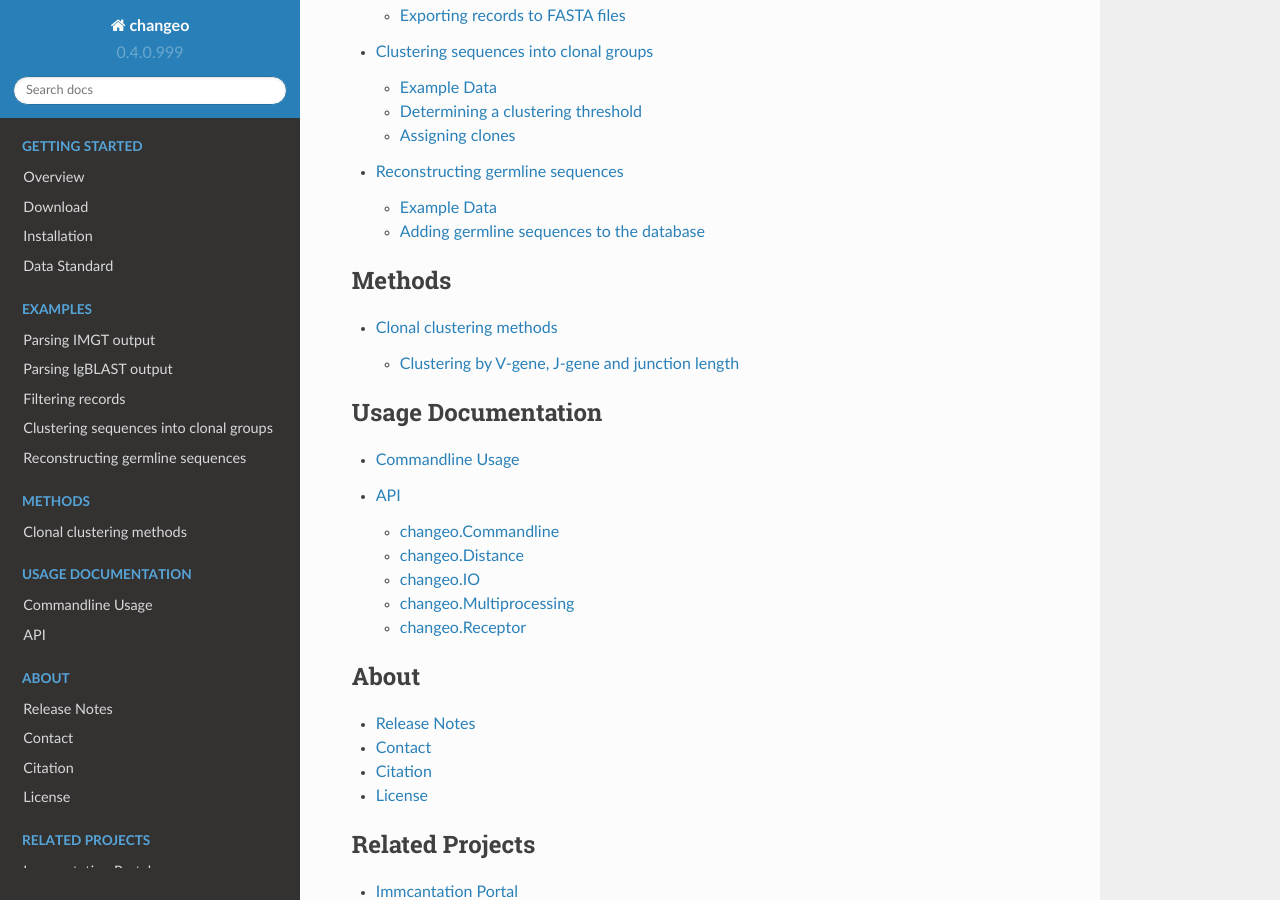
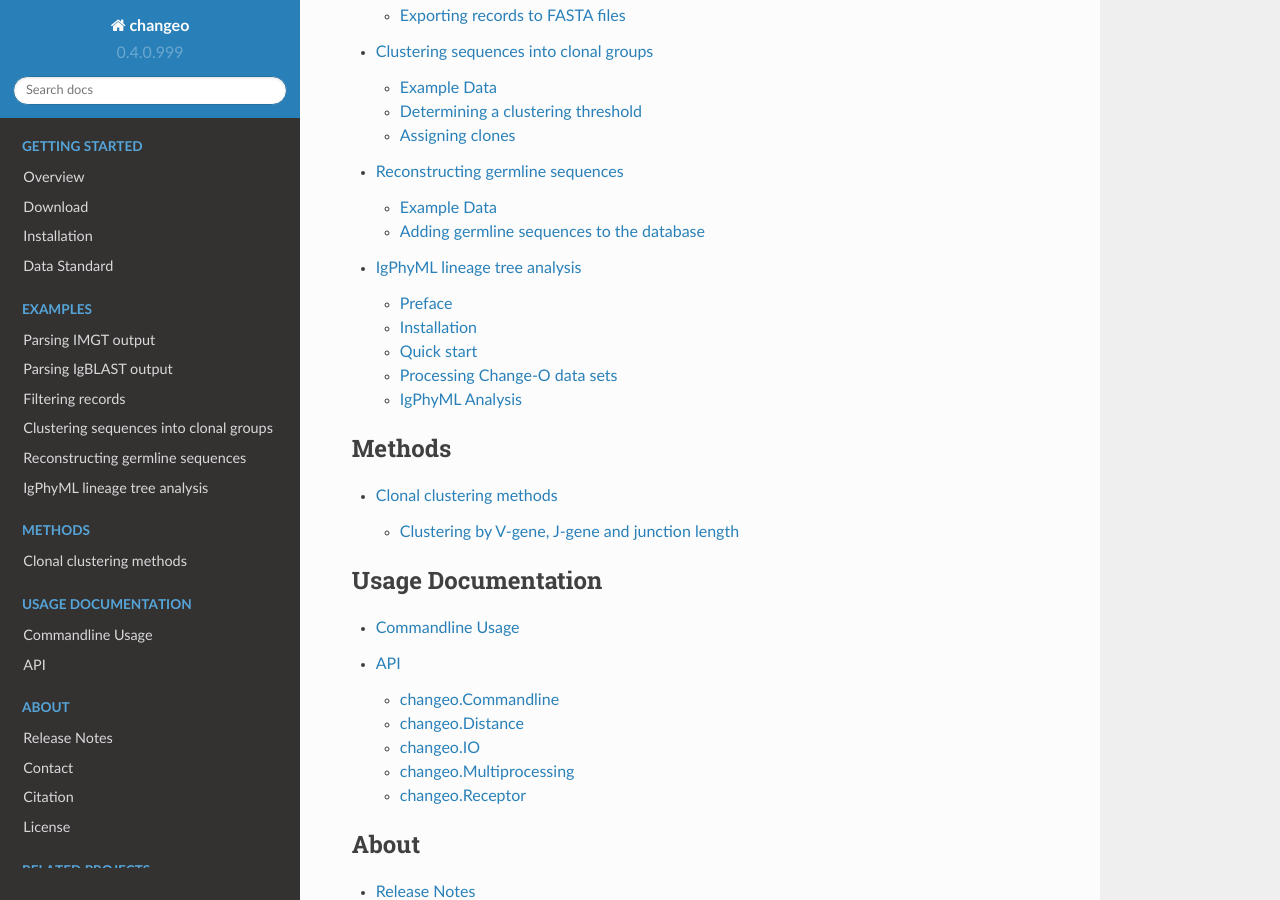
Before and after one commit to immcantation/changeo, a Sphinx documentation site: the page built from docs/index.rst, in a window 1280 px wide and 900 px high, scrolled down 1128 px. Built offline with Sphinx 7.4.7 and the Read the Docs theme 2.0.0, drawn with Linux system fonts in a browser that asks for light colours; formulas are drawn with MathJax 3; some of the changed lines change nothing that is shown.

Commit message:
Added IgPhyML docs

```diff
--- /dev/null
+++ b/docs/examples/igphyml.rst
@@ -0,0 +1,411 @@
+IgPhyML lineage tree analysis
+===============================
+
+Preface
+-----------
+
+This is the instruction guide for using the new, repertoire-wide
+version of IgPhyML, which has been integrated into the new version of
+Change-O. It’s not officially released yet, so please let us know if
+you’re planning to publish anything using it. A lot of the features are
+still in active development, so feedback, especially with input/output
+format and problems encountered, would be greatly appreciated.
+
+Also, if you’re analysing single lineages, all of the old features
+still work, so check out the old manual (docs/IgPhyML\_Manual.pdf) for
+that.
+
+A description of HLP17, the model underlying IgPhyML, can be found
+here:
+
+    Hoehn, K. B., Lunter, G., & Pybus, O. G. (2017). A phylogenetic codon
+    substitution model for antibody lineages. Genetics, 206(1), 417-427.
+    doi:http://dx.doi.org/10.1534/genetics.116.196303
+
+
+Installation
+-----------------
+
+Download and install the development version of Change-O, which will
+include necessary scripts for using the new IgPhyML::
+
+    pip3 install hg+https://bitbucket.org/kleinstein/changeo#default --user
+
+Download and install the new IgPhyML::
+
+    git clone https://bitbucket.org/kbhoehn/igphyml
+    cd igphyml
+
+Linux
+~~~~~~~~~
+
+On Linux operating systems, you can usually just run::
+
+    ./make_phyml_blas_omp
+
+on Ubuntu, or::
+
+    ./make_phyml_blas_omp_fedora
+
+on Red Hat based systems.
+
+If these commands dont work, you may need to install BLAS and LAPACK,
+which provide libraries for better doing matrix exponentiation
+operations. In Ubuntu Linux, these are provided in the packages
+``libblas-dev`` and ``liblapack-dev``. Other distros probably have
+similar package names. If you still can’t get this to work, IgPhyML
+can be compiled with OpenMP but without BLAS, though this may negatively
+affect performance::
+
+    ./make_phyml_omp
+
+or without OpenMP as well (though this will slow analysis
+considerably)::
+
+    ./make_phyml
+
+Mac OS X
+~~~~~~~~~~
+
+Installation on Mac OS X is trickier, but possible. The primary issue
+is gaining OpenMP support, and installing some GNU command line tools.
+The best way is to just install the latest version of ``llvm``
+available through ``homebrew``, as well as ``autoconf`` and
+``automake``. To do these you’ll need to install ``homebrew``
+(http://brew.sh/index.html). If it’s already installed be
+sure it’s at the latest version (``brew update``). You may need to install
+Xcode as well. Next, install ``autoconf``, ``automake``, and ``llvm``::
+    brew install autoconf
+    brew install automake
+    brew install llvm
+Specify the ``llvm`` version of ``clang`` in ``Makefile.am`` and
+``src/Makefile.am`` by adding the line ``CC=<path to llvm clang>``
+to the beginning of both files. You will also need to add
+``MACOMP=<path to omp.h>`` and ``MACLLVM=<path to llvm lib>`` to
+``src/Makefile.am``. For instance, if you’ve install ``llvm 3.9.1``
+via homebrew, you will likely need to add the line:
+``CC=/usr/local/Cellar/llvm/3.9.1/bin/clang``
+to ``Makefile.am`` and the lines::
+    CC=/usr/local/Cellar/llvm/3.9.1/bin/clang
+    MACOMP=/usr/local/Cellar/llvm/3.9.1/lib/clang/3.9.1/include/omp.h
+    MACLLVM=/usr/local/Cellar/llvm/3.9.1/lib
+to ``src/Makefile.am``.
+Your specific path may look different, but you can check locations
+of these files and folders by looking around in
+``/usr/local/Cellar/llvm/``. The directory structure should be
+similar. Run ``./make_blas_phyml_omp``, or other versions, as desired, and add
+the ``src`` folder to your ``PATH`` variable.
+
+Once everything is compiled, just add the igphyml/src directory to your
+``PATH`` variable, and IgPhyML should work. Importantly, some directory
+files are hardcoded in at compilation, so re-compile IgPhyML if you move
+the installation directory.
+
+Quick start
+-------------------------------------------------------------------------------
+
+These commands should work as a first pass on many reasonably sized
+datasets, but if you really want to understand what’s going on or make
+sure what you’re doing makes sense, please check out the rest of the
+manual.
+
+**Convert Change-O files into IgPhyML inputs**
+
+Move to the ``examples`` subfolder and run::
+
+    BuildTrees.py -d example.tab --outname ex --log ex.log --collapse
+
+**Build lineage trees using the GY94 model** (fast, doesn’t correct
+for hotspots)::
+
+    igphyml --repfile ex_lineages.tsv -m GY
+
+**Build lineage trees using the HLP17 model** (slower, corrects for
+WRC/GYW hotspots)::
+
+    igphyml --repfile ex_lineages.tsv -m HLP17
+
+Both of these can be parallelized by adding
+``--threads <thread count>`` option. Trees files are listed as
+``ex/<clone id>.fa_igphyml_tree.txt``, and can be viewed with most
+tree viewers (I recommend
+`FigTree <http://tree.bio.ed.ac.uk/software/figtree/>`__). Parameter
+estimates are in ``ex_lineages.tsv_igphyml_stats.txt``.
+
+**Infer intermediate sequences**::
+
+    igphyml --repfile ex_lineages.tsv -m HLP17 --ASR
+
+Tree files are now in ``ex/<clone id>.fa_igphyml_figtree.txt`` and
+must be viewed with
+`FigTree <http://tree.bio.ed.ac.uk/software/figtree/>`__. Internal
+node labels on the tree correspond to FASTA sequence IDs in
+``ex_lineages.tsv_igphyml_stats.txt``.
+
+Processing Change-O data sets
+-------------------------------------------------------------------------------
+
+The process begins with a Change-O formatted data file, in which each
+sequence has been
+`clustered <http://changeo.readthedocs.io/en/version-0.3.12---makedb-fix/examples/cloning.html>`__
+into a clonal group, which has subsequently had its unmutated V and J
+sequence
+`predicted <http://changeo.readthedocs.io/en/version-0.3.12---makedb-fix/examples/germlines.html>`__.
+This process and more is detailed in https://changeo.readthedocs.io.
+
+Use ``BuildTrees.py`` to break this file into separate sequence
+alignment files that can be used with IgPhyML. This program will i)
+filter out nonfunctional sequences, ii) mask codons split by
+insertions, iii) separate clonal groups into separate alignment files
+(aligned by IMGT site) and information files, and iv) create the
+repertoire files for this dataset.
+
+Create IgPhyML input files from ``examples/example.tab``::
+
+    cd examples
+    BuildTrees.py -d example.tab --outname ex --log ex.log --collapse
+
+This will create the directory ``ex`` and the file
+``ex_lineages.tsv``. Each ``ex/<clone ID>.fa`` contains the IMGT
+mutliple sequence alignemt for a particular clone, and each
+``ex/<clone ID>.part.txt`` file contains information about V and J
+germline assignments, as well as IMGT unique numbering for each site.
+The file ``ex.log`` will contain information about whether or not each
+sequence was included in the analysis. The file ``ex_lineages.tsv`` is
+the direct input to IgPhyML. Each line represents a clone and shows
+the multiple sequence alignment, starting tree topology (N if
+ignored), germline sequence ID in alignment file, and partition file
+(N if ignored). These repertoire files start with the number of
+lineages in the repertoire, and lineages are arranged from most to
+least number of sequences. Here, the ``--collapse`` flag is used to
+collapse identical sequences. This is highly recommended because
+identical sequences slow down calculations without actually affecting
+likelihood values in IgPhyML.
+
+.. note::
+
+    IgPhyML requires at least three sequences in a lineage, so in
+    the case that there is only one observed sequence within a clone, that
+    sequence is duplicated. This will not affect the likelihood
+    caluclation because these seqeunces will have a branch length of zero,
+    but it will affect metrics that take sequence frequency into account.
+    You can find further explanation of the different options here,
+    including controlling output directories and file names, at this
+    `link. <http://immcantation.readthedocs.io/projects/changeo/en/latest/tools/BuildTrees.html>`__
+
+IgPhyML Analysis
+-------------------------------------------------------------------------------
+
+IgPhyML analysis consists of estimating maximum likelihood (ML) tree
+topologies and substitution model parameters for a set of clonal
+sequence alignments.
+
+The HLP17 model
+~~~~~~~~~~~~~~~~~~~~~~~~~~~~~~~~~~~~~~~~~~~~~~~~~~~~~~~~~~~~~~~~~~~~~~~~~~~~~~~
+
+The HLP17 model is the heart of IgPhyML and adjusts for features of
+affinity maturation that violate the assumptions of most other
+phylogenetic models. It uses four sets of parameters to characterize
+the types of mutations the occurred over a lineage’s development, and
+to help build the tree.
+
+:math:`\omega`: Also called dN/dS, or the ratio of nonsynonymous
+(amino acid replacement) and synonymous (silent) mutation rates. This
+parameter generally relates to clonal selection, with totally neutral
+amino acid evolution having an :math:`\omega \approx 1`, negative
+selection indicated by :math:`\omega < 1` and diversifying selection
+indicated by :math:`\omega > 1`. Generally, when using a partitioned
+model (see "Partition models"), we find a lower :math:`\omega` for FWRs than
+CDRs, presumably because FWRs are more structurally constrained.
+
+:math:`\kappa`: Ratio of transitions (within purines/pyrimidines) to
+transversions (between purines/pyrimidines). For normal somatic
+hypermutation this ratio is usually :math:`\approx 2`.
+
+Motif mutability (e.g. :math:`h^{WRC}`): Mutability parameters for
+specified hot- and coldspot motifs. These estimates are equivalent to
+the fold-change in mutability for that motif compared to regular
+motifs, minus one. So, :math:`h^{WRC} > 0` indicates at hotspot,
+:math:`h^{WRC} < 0` indicates a coldspot, and :math:`h^{WRC} = 2`
+indicates a 3x increase in *WRC* substitution rate.
+
+Codon frequencies (:math:`\pi`): These are calculated using separate
+estimates for each nucleotide at each of the three codon positions,
+and so are estimated using twelve nucleotide frequency parameters.
+These don’t have an immediate interpretation, but are estimated for
+each dataset by ML unless fixed to empirical estimates using
+``-f empirical``.
+
+Building B cell lineage trees
+~~~~~~~~~~~~~~~~~~~~~~~~~~~~~~~~~~~~~~~~~~~~~~~~~~~~~~~~~~~~~~~~~~~~~~~~~~~~~~~
+
+Before doing any further analysis, I strongly recommend estimating
+intitial tree topologies using the GY94 model. This can improve
+runtime for HLP17 analysis::
+
+    igphyml --repfile ex_lineages.tsv -m GY --outrep ex_lineages.GY.tsv --run_id GY
+
+Here, the data files are specifed with ``--repfile``. Topologies are
+searched using NNI moves. To do a more thorough topology search, use
+``-s SPR``. The flag ``--outrep`` will create a repertoire file that is
+identical to the file specified in ``--repfile`` but with the resulting
+GY94 topologies specified for each lineage. We can view the ML
+parameter estimates for the GY94 fit in
+``ex_lineages.tsv_igphyml_stats_GY.txt``, and the tree topologies for
+each clone individual lineage in
+``ex/<clone id>.fa_igphyml_tree_GY.txt``. I recommend using
+`FigTree <http://tree.bio.ed.ac.uk/software/figtree/>`__ to visualize
+topologies.
+
+To estimate ML tree topologies using the HLP17 model wth a GY94
+starting topology, use::
+
+    igphyml --repfile ex_lineages.GY.tsv -m HLP17 --run_id HLP --threads 2
+
+This will estimate a single :math:`\omega`, :math:`\kappa`, set of
+codon frequencies (:math:`\pi`), and WRC/GYW mutability across the
+entire repertoire, and search for topologies using NNI moves. You can
+see parameter estimates in
+``ex_lineages.GY.tsv_igphyml_stats_HLP.txt``, and trees in
+``ex/<clone id>.fa_igphyml_tree_HLP.txt``. This command will also
+parallelize the calculation across 2 threads using the ``--threads``
+flag.
+
+Heirarchical substitution models
+~~~~~~~~~~~~~~~~~~~~~~~~~~~~~~~~~~~~~~~~~~~~~~~~~~~~~~~~~~~~~~~~~~~~~~~~~~~~~~~
+
+Substitution models are specified using the ``-t`` for :math:`\kappa`
+(transition/transverion rate), ``--omegaOpt`` for :math:`\omega`
+(nonsynonymous/synonymous mutation rate), and ``--motifs`` and
+``--hotness`` for specifying the motif mutability models. The default
+for all of these is to estimate a single parameter shared across all
+lineages, which is also specified by ``e``. The default motif model is
+symmetric WRC/GYW. So, the following two commands are equivalent::
+
+    igphyml --repfile ex_lineages.GY.tsv -m HLP17 -o lr --run_id HLP
+
+    igphyml --repfile ex_lineages.GY.tsv -m HLP17 -t e --omegaOpt e --motifs WRC_2:0,GYW_0:1 \
+    --hotness e,e -o lr --run_id HLP
+
+In both cases parameter estimates are recorded in
+``ex_lineages.GY.tsv_igphyml_stats_HLP.txt``. Note that here we use
+``-o lr``, which will only optimize branch lengths and substitution
+parameters. This will keep topologies the same as the GY94, but will
+estimate substitution parameters much more quickly. To estimate
+mutabilities of all six canonical hotspot motifs, use ``--motifs FCH``,
+for ‘Free coldspots and hotspots’, though this will result in extreme
+parameter values if there is insufficient information in the
+repertoire file.
+
+Alternatively to estimating parameters at the repertoire level, you
+can choose to estimate these parameters at the individual lineage
+level by specifying ``i`` instead of ``e``. For instance, to estimate
+:math:`\omega` for each lineage separately, while estimating all other
+parameters are the repertoire level::
+
+    igphyml --repfile ex_lineages.GY.tsv -m HLP17 -t e --omegaOpt i --motifs WRC_2:0,GYW_0:1 \
+    --hotness e,e -o lr --run_id HLP
+
+Here, ``ex_lineages.GY.tsv_igphyml_stats_HLP.txt`` will show the
+:math:`\omega` parameter estimates in the Submodels section, for each
+dataset individually.
+
+.. note::
+
+    :math:`\pi` values are always estimated at the repertoire level.
+
+Partition models
+~~~~~~~~~~~~~~~~~~~~~~~~~~~~~~~~~~~~~~~~~~~~~~~~~~~~~~~~~~~~~~~~~~~~~~~~~~~~~~~
+
+To estimate separate values of :math:`\omega` for CDR/FWR partitions,
+specify more than one value in the ``--omegaOpt`` option. For instance::
+
+    igphyml --repfile ex_lineages.GY.tsv -m HLP17 --omegaOpt e,e -o lr --run_id HLP
+
+Will estimate a separate :math:`\omega` at the repertoire level for
+the FWRs (‘Omega 0’) and CDRs (‘Omega 1’) of each lineage.
+
+Confidence interval estimation
+~~~~~~~~~~~~~~~~~~~~~~~~~~~~~~~~~~~~~~~~~~~~~~~~~~~~~~~~~~~~~~~~~~~~~~~~~~~~~~~
+
+To understand uncertainty in parameter estimation, it is possible to
+estimate 95% confidence intervals (CI) for specified parameters using
+profile likelihoods. This essentially uses binary search to find a
+value of the specified parameter (while optimizing all other
+parameters) with a maximum likelihood of 1.96 log-likelihood units
+below the maximum likelihood with all parameters optimized. This can
+take a while, especially for small lineages which have large parameter
+bounds. To estimate the CI for any parameter, add a ’c’ to its
+designation, e.g. ’ce’ to estimate a repertoire-wide CI or ’ci’ for an
+individual lineage CI. To estimate a CI for :math:`\omega` parameters::
+
+    igphyml --repfile ex_lineages.GY.tsv -m HLP17 --omegaOpt ce -o lr --run_id HLP
+
+Confidence intervals will be shown in the stats output file in
+parentheses next to the MLE parameter estimate. Here the CI for
+:math:`\omega` is (0.224764, 0.965389). This is a very time-consuming
+process, so be sure to use multiple threads and only calculate CIs for
+parameters of interest. Also, I have noticed some issues with CI
+estimation failing, which can happen especially when extreme parameter
+values are required. Let me know if you encounter these. I would
+recommend using BLAS optimization (see Installation) for this, to help
+with matrix exponentiation with higher parameter values.
+
+Intermediate sequence reconstruction
+~~~~~~~~~~~~~~~~~~~~~~~~~~~~~~~~~~~~~~~~~~~~~~~~~~~~~~~~~~~~~~~~~~~~~~~~~~~~~~~
+
+To find the maxmimum likelihood reconstructions for intermediate
+sequences at each internal node, simply add the ``--ASR`` flag. For
+each codon site at each internal node, IgPhyML will caluclate the
+maximum likelihood codon, and set of codons within 1.96 log-likelihood
+units of the ML codon. These codons will be collpased uses `ambiguous
+nucleotides <https://www.bioinformatics.org/sms/iupac.html>`__::
+
+    igphyml --repfile ex_lineages.GY.tsv -m HLP17 -o lr --ASR --run_id HLP
+
+When the ``--ASR`` flag is used, the tree topologies will be exported
+in the files ``ex/<clone id>.fa_igphyml_figtree_HLP.txt``. These must
+be opened using
+`FigTree <http://tree.bio.ed.ac.uk/software/figtree/>`__. When opened,
+the internal nodes of these trees will be labelled with ID numbers
+which correspond to FASTA-formatted sequences at the end of
+``ex_lineages.GY.tsv_igphyml_stats_HLP.txt``. IgPhyML provides
+marginal reconstructions for all internal nodes and the germline
+sequence (if the junction sequence is left ambiguous). The marginal
+reconstruction is the most likely codon sequence for each internal
+node individually, rather than the most likely sequence of codon
+changes across the tree (joint reconstruction), so be careful when
+interpretting results between nodes. Joint reconstruction within
+IgPhyML is on its way, but not done yet.
+
+Optimizing performance
+~~~~~~~~~~~~~~~~~~~~~~~~~~~~~~~~~~~~~~~~~~~~~~~~~~~~~~~~~~~~~~~~~~~~~~~~~~~~~~~
+
+IgPhyML is a computationally intensive program. There are some ways to
+make calculations more practical, however:
+
+GY94 starting topologies: Calculations are much faster under the GY94
+model (see [top]), so it is usually better to do an initial topolgoy
+searching under the GY94 model, and then using those trees as starting
+topologies for HLP17 . You can also fix these topologies during HLP17
+parameter estimation (``-o lr``) for an even greater speedup, though,
+obviously, this will not result in a change in topology from GY94.
+
+Enforcing minimum lineage size: Many repertoires often contain huge
+numbers of small lineages that can make computations impractical. To
+limit the size of lineages being analyzed, specify a cutoff with
+``--minSeq``, and note that 1) the germline sequence is added to
+sequence files, and 2) single sequence lineages are duplicated (see
+"Processing Change-O data sets") and thus have three sequences total. So, to limit analyses to
+lineages with at least three observed sequences, use ``--minSeq 4``.
+``--minSeq 3`` and ``--minSeq 2`` are identical because single lineages
+have duplicated sequences, and ``--minSeq 1`` is useless.
+
+Parallelizing computations: It is possible to parallelize likelihood
+calulcations using the ``--threads`` option. By default, calculations
+are parallelized by tree, so there is no point in using more threads
+than you have lineages in your repertoire file. If you are analyzing a
+single large lineage, or a repertoire dominated by one lineage and a
+couple of much smaller lineages, it may be more efficient to instead
+parallelize by site. To do this, add ``--splitByTree 0`` to parallelize
+calculations within each tree, and analyze the trees sequentially.
--- a/docs/index.rst
+++ b/docs/index.rst
@@ -19,6 +19,7 @@
     examples/filtering
     examples/cloning
     examples/germlines
+    examples/igphyml
 
 .. toctree::
     :maxdepth: 2
```
